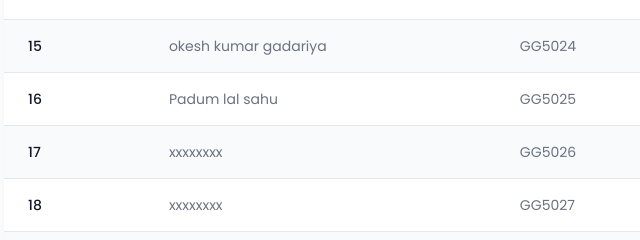
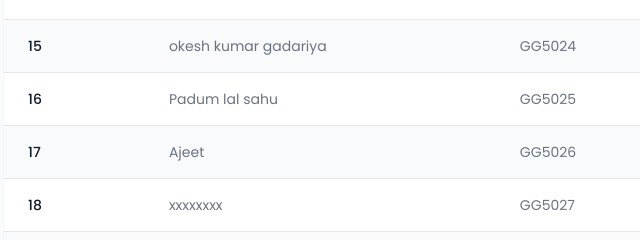
Before and after one commit to evolucy/GREEN-GROW, a plain HTML site: page index.html in a window 1280 px wide. Shown: the part 1582-1822 px from the top of the page, 28-668 px from the left. Drawn offline with nearby package versions, Linux system fonts and the light colour scheme.

Commit message:
Update index.html
Signed-off-by: evolucy <ph4ntomroot08@gmail.com>

```diff
--- a/index.html
+++ b/index.html
@@ -685,7 +685,7 @@
   { "rank": 14, "name": "kusumlatha", "customerId": "GG5023", "points": "0000", "recruits": 0 },
   { "rank": 15, "name": "okesh kumar gadariya", "customerId": "GG5024", "points": "0000", "recruits": 0 },
   { "rank": 16, "name": "Padum lal sahu", "customerId": "GG5025", "points": "0000", "recruits": 0 },
-  { "rank": 17, "name": "xxxxxxxx", "customerId": "GG5026", "points": "0000", "recruits": 0 },
+  { "rank": 17, "name": "Ajeet", "customerId": "GG5026", "points": "0000", "recruits": 0 },
   { "rank": 18, "name": "xxxxxxxx", "customerId": "GG5027", "points": "0000", "recruits": 0 },
   { "rank": 19, "name": "xxxxxxxx", "customerId": "GG5028", "points": "0000", "recruits": 0 },
   { "rank": 20, "name": "xxxxxxxx", "customerId": "GG5029", "points": "0000", "recruits": 0 },
```
